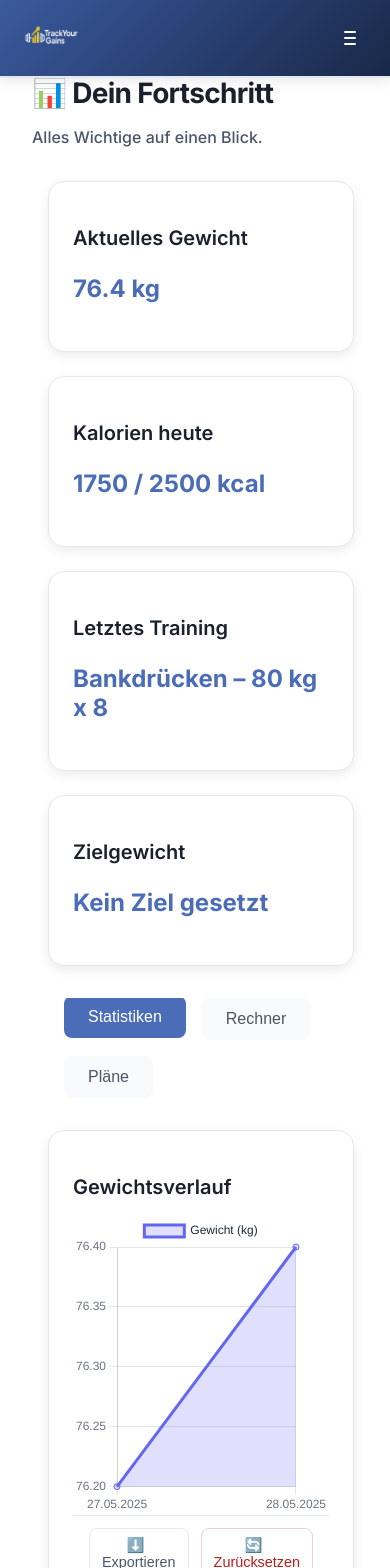
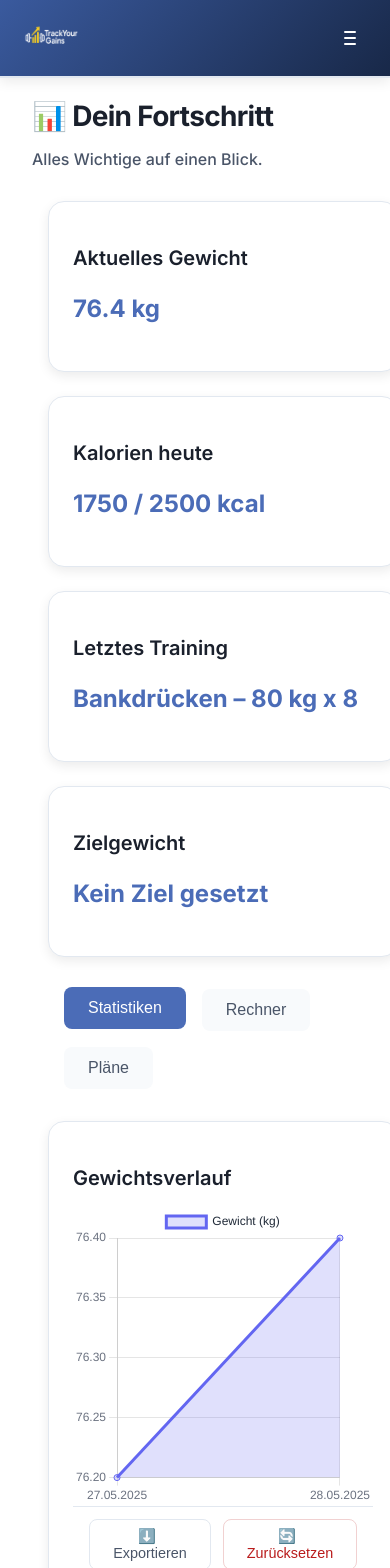
Before and after one commit to JustinHeller203/TrackYourGains, a Vue app in the folder clientapp/: page /progress in a window 390 px wide. Shown: the top 1568 px of the page. Built offline with nearby package versions, Linux system fonts and the light colour scheme.

Commit message:
Fix: mobile overflow bug & tooltip improvements update

```diff
--- a/clientapp/src/style.css
+++ b/clientapp/src/style.css
@@ -268,69 +268,3 @@ html, body {
         max-width: 90vw;
     }
 }
-
-/* Headline + Subline */
-.page-title,
-.page-subtext {
-    max-width: 100%;
-    overflow-wrap: anywhere; /* darf überall umbrechen */
-    word-break: break-word; /* fallback für ältere Browser */
-    white-space: normal; /* kein nowrap */
-}
-
-.page-title {
-    margin: 0 0 .25rem 0;
-    font-size: clamp(1.1rem, 3.8vw + .6rem, 1.6rem);
-    line-height: 1.25;
-}
-
-.page-subtext {
-    margin: 0 0 .75rem 0;
-    color: var(--text-secondary);
-    font-size: clamp(.9rem, 2.2vw + .55rem, 1rem);
-    line-height: 1.35;
-}
-/* Seite/Route Progress: kein horizontales Scrollen */
-.progress {
-    width: 100%;
-    max-width: 100vw;
-    overflow-x: hidden;
-}
-
-/* dein Content-Container */
-.dashboard-container {
-    box-sizing: border-box;
-    width: 100%;
-    max-width: var(--page-max);
-    margin: 0 auto;
-    padding: 0 var(--page-pad);
-}
-/* Charts immer responsiv */
-canvas {
-    display: block;
-    max-width: 100%;
-    width: 100%;
-}
-
-/* Grid sicher gegen Overflow */
-.calculators-grid,
-.progress-charts,
-.dashboard-grid,
-.tabs {
-    min-width: 0; /* verhindert, dass Kinder die Breite erzwingen */
-    max-width: 100%;
-}
-
-/* Tabs nicht breiter als Viewport */
-.tabs {
-    overflow-x: hidden;
-}
-
-/* Falls eine Karte doch mal schiebt, clippe horizontal dezent */
-.calculator-card {
-    max-width: 100%;
-    overflow-x: clip; /* verhindert horizontalen Scroll ohne vertical zu beeinflussen */
-}
-.progress * {
-    max-width: 100%;
-}
```
